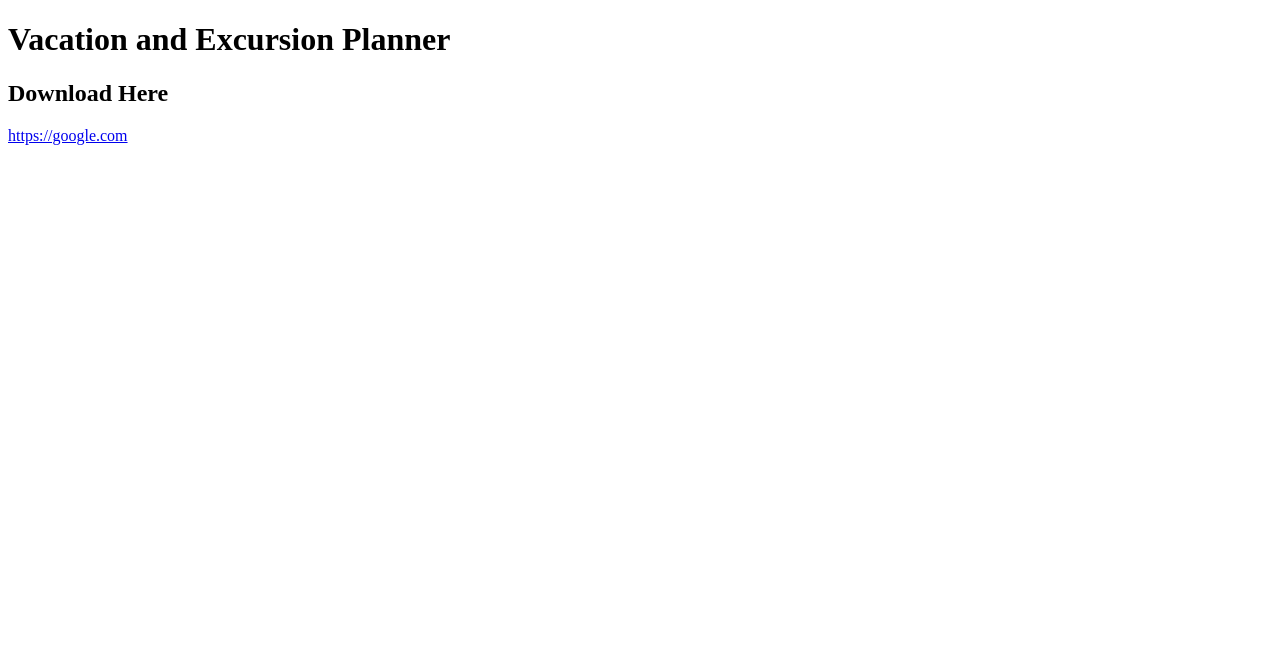
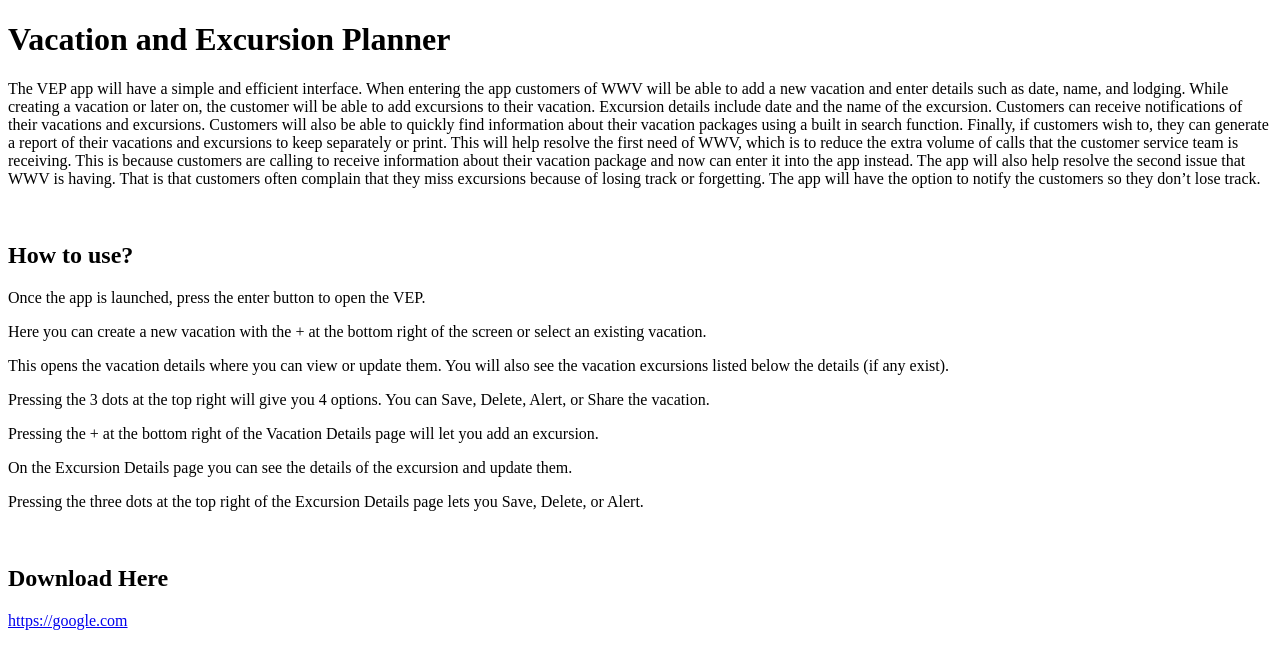
Before and after one commit to lhartw7/D424-Vacation-and-Excursion-Planner, a plain HTML site: page index.html in a window 1280 px wide. Drawn offline with Linux system fonts and the light colour scheme.

Commit message:
Update index.html

```diff
--- a/index.html
+++ b/index.html
@@ -5,6 +5,17 @@
 </head>
   <body>
     <h1>Vacation and Excursion Planner</h1>
+    <p>The VEP app will have a simple and efficient interface. When entering the app customers of WWV will be able to add a new vacation and enter details such as date, name, and lodging. While creating a vacation or later on, the customer will be able to add excursions to their vacation. Excursion details include date and the name of the excursion. Customers can receive notifications of their vacations and excursions. Customers will also be able to quickly find information about their vacation packages using a built in search function. Finally, if customers wish to, they can generate a report of their vacations and excursions to keep separately or print. This will help resolve the first need of WWV, which is to reduce the extra volume of calls that the customer service team is receiving. This is because customers are calling to receive information about their vacation package and now can enter it into the app instead. The app will also help resolve the second issue that WWV is having. That is that customers often complain that they miss excursions because of losing track or forgetting. The app will have the option to notify the customers so they don’t lose track.</p>
+    <br>
+    <h2>How to use?</h2>
+    <p>Once the app is launched, press the enter button to open the VEP.</p>
+    <p>Here you can create a new vacation with the + at the bottom right of the screen or select an existing vacation.</p>
+    <p>This opens the vacation details where you can view or update them. You will also see the vacation excursions listed below the details (if any exist).</p>
+    <p>Pressing the 3 dots at the top right will give you 4 options. You can Save, Delete, Alert, or Share the vacation.</p>
+    <p>Pressing the + at the bottom right of the Vacation Details page will let you add an excursion.</p>
+    <p>On the Excursion Details page you can see the details of the excursion and update them.</p>
+    <p>Pressing the three dots at the top right of the Excursion Details page lets you Save, Delete, or Alert.</p>
+    <br>
     <h2>Download Here</h2>
     <a href="https://google.com">https://google.com</a>
 
```
